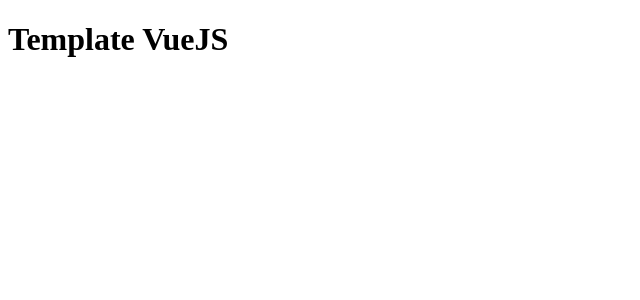
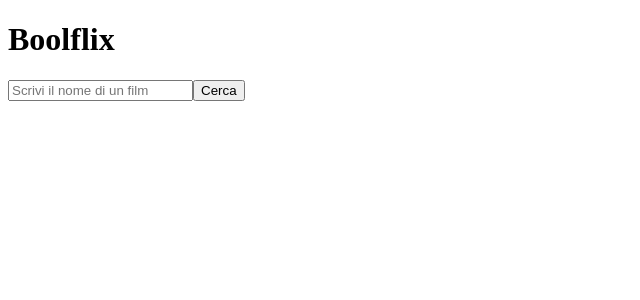
Before and after one commit to MassimoPeruga/vite-boolflix, a Vue app: page / in a window 1280 px wide. Shown: the top 300 px of the page, without its empty margins (0-640 px from the left). Built offline with nearby package versions, Linux system fonts and the light colour scheme.

Commit message:
feat: Milestone 1

```diff
--- a/index.html
+++ b/index.html
@@ -1,13 +1,16 @@
 <!DOCTYPE html>
 <html lang="en">
+
 <head>
   <meta charset="UTF-8" />
 
   <meta name="viewport" content="width=device-width, initial-scale=1.0" />
-    <title>Template VueJS</title>
+  <title>Boolflix</title>
 </head>
+
 <body>
   <div id="app"></div>
   <script type="module" src="/src/main.js"></script>
 </body>
+
 </html>
--- a/package.json
+++ b/package.json
@@ -10,6 +10,7 @@
     "prova": "cd .."
   },
   "dependencies": {
+    "axios": "^1.6.2",
     "vue": "^3.3.8"
   },
   "devDependencies": {
--- a/src/App.vue
+++ b/src/App.vue
@@ -1,29 +1,19 @@
 <script>
 import AppHeader from './components/AppHeader.vue';
 import AppMain from './components/AppMain.vue';
-import AppFooter from './components/AppFooter.vue';
 export default {
-  name: 'DefaultTemplate',
-
-  data() {
-    return {
-      text: 'Template VueJS',
-    };
-  },
+  name: 'Boolflix',
 
   components: {
     AppHeader,
     AppMain,
-    AppFooter,
   },
 };
 </script>
 
 <template>
-  <h1>{{ text }}</h1>
   <AppHeader />
   <AppMain />
-  <AppFooter />
 </template>
 
 <style lang="scss"></style>
--- a/src/assets/js/_partials/_store.js
+++ b/src/assets/js/_partials/_store.js
@@ -1,6 +1,7 @@
 import { reactive } from 'vue';
 
 export const store = reactive({
-    text: "",
-    boolean: true,
+    films: [],
+    searchKey: '',
+    apiFilms: 'https://api.themoviedb.org/3/search/movie?api_key=0888396f609a05778858c3a90b440d5e&language=it-IT&page=1',
 });
--- a/src/components/AppFooter.vue
+++ /dev/null
@@ -1,11 +0,0 @@
-<script>
-export default {
-    name: 'Footer',
-};
-</script>
-
-<template>
-    <footer></footer>
-</template>
-
-<style lang="scss" scoped></style>
--- a/src/components/AppHeader.vue
+++ b/src/components/AppHeader.vue
@@ -1,11 +1,18 @@
 <script>
+import AppHeaderInput from './AppHeaderInput.vue';
 export default {
     name: 'Header',
+    components: {
+        AppHeaderInput,
+    }
 };
 </script>
 
 <template>
-    <header></header>
+    <header>
+        <h1>Boolflix</h1>
+        <AppHeaderInput />
+    </header>
 </template>
 
 <style lang="scss" scoped></style>
--- /dev/null
+++ b/src/components/AppHeaderInput.vue
@@ -0,0 +1,34 @@
+<script>
+import axios from 'axios';
+import { store } from '../assets/js/_partials/_store';
+export default {
+    name: 'InputGroup',
+    data() {
+        return {
+            store,
+        };
+    },
+    methods: {
+        searchResults() {
+            axios.get(this.store.apiFilms,
+                {
+                    params: {
+                        query: this.store.searchKey,
+                    },
+                }
+            ).then((response) => {
+                this.store.films = response.data.results;
+            });
+        }
+    }
+};
+</script>
+
+<template>
+    <div>
+        <input type="text" placeholder="Scrivi il nome di un film" @keyup.enter="searchResults" v-model="store.searchKey">
+        <button @click="searchResults">Cerca</button>
+    </div>
+</template>
+
+<style lang="scss" scoped></style>
--- a/src/components/AppMain.vue
+++ b/src/components/AppMain.vue
@@ -1,11 +1,24 @@
 <script>
+import { store } from '../assets/js/_partials/_store'
+import AppMainCard from './AppMainCard.vue';
 export default {
     name: 'Main',
+    data() {
+        return {
+            store,
+        };
+    },
+    components: {
+        AppMainCard,
+    },
 };
 </script>
 
 <template>
-    <main></main>
+    <main>
+        <AppMainCard v-for="film in store.films" :poster="film.poster_path" :title="film.title"
+            :originalTitle="film.original_title" :vote="film.vote_average" :overview="film.overview" />
+    </main>
 </template>
 
 <style lang="scss" scoped></style>
--- /dev/null
+++ b/src/components/AppMainCard.vue
@@ -0,0 +1,18 @@
+<script>
+import CardInfoComponent from './CardInfoComponent.vue';
+export default {
+    name: 'Card',
+    props: ['poster', 'title', 'originalTitle', 'vote', 'overview',],
+    components: {
+        CardInfoComponent,
+    }
+};
+</script>
+
+<template>
+    <div v-if="poster">{{ poster }}</div>
+    <CardInfoComponent :title="title" :originalTitle="originalTitle" :vote="vote" :overview="overview" />
+    <hr>
+</template>
+
+<style lang="scss" scoped></style>
--- /dev/null
+++ b/src/components/CardInfoComponent.vue
@@ -0,0 +1,17 @@
+<script>
+export default {
+    name: 'Info',
+    props: ['title', 'originalTitle', 'vote', 'overview',],
+};
+</script>
+
+<template>
+    <ul>
+        <li v-if="title">Titolo: {{ title }}</li>
+        <li v-if="originalTitle && title !== originalTitle">Titolo Originale: {{ originalTitle }}</li>
+        <li v-if="vote">Valutazione: {{ vote }}</li>
+        <li v-if="overview">Descrizione: {{ overview }}</li>
+    </ul>
+</template>
+
+<style lang="scss" scoped></style>
```
Also changed, not shown: 1 other file (tests, documents, lock files or other folders). Lines whose indentation alone changed are shown as unchanged.
